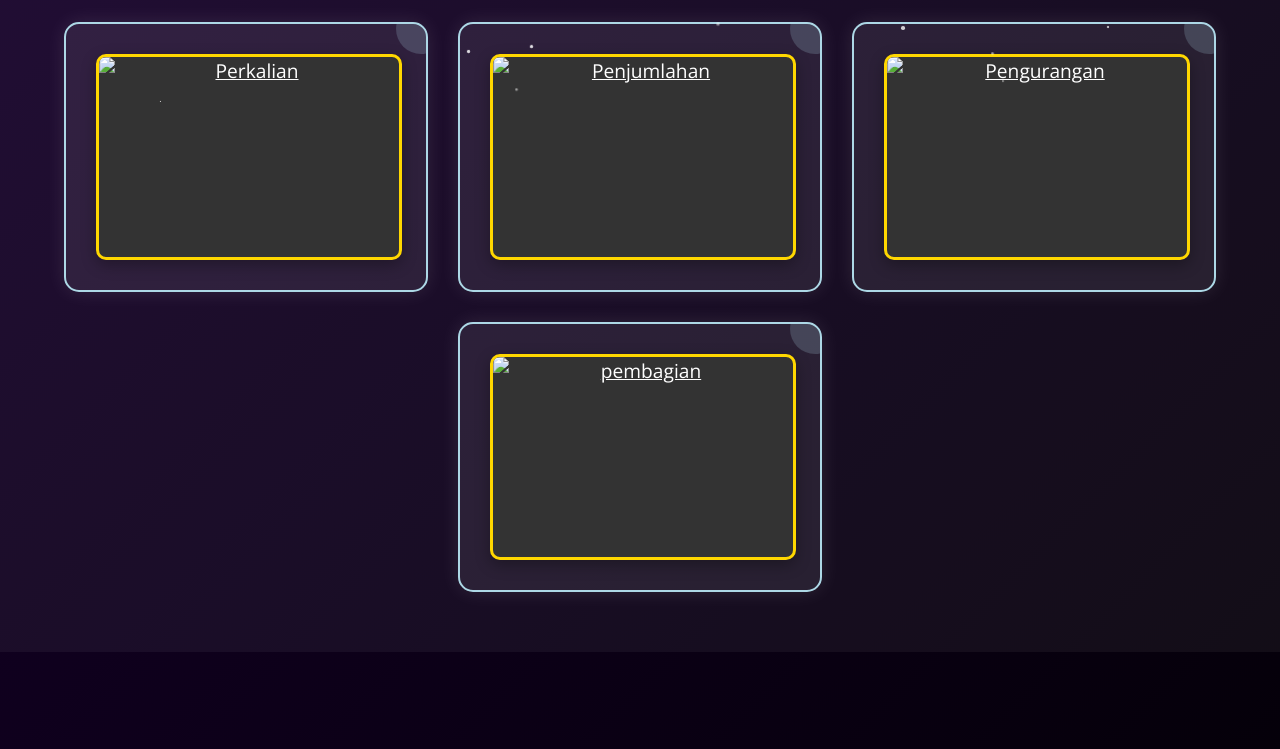
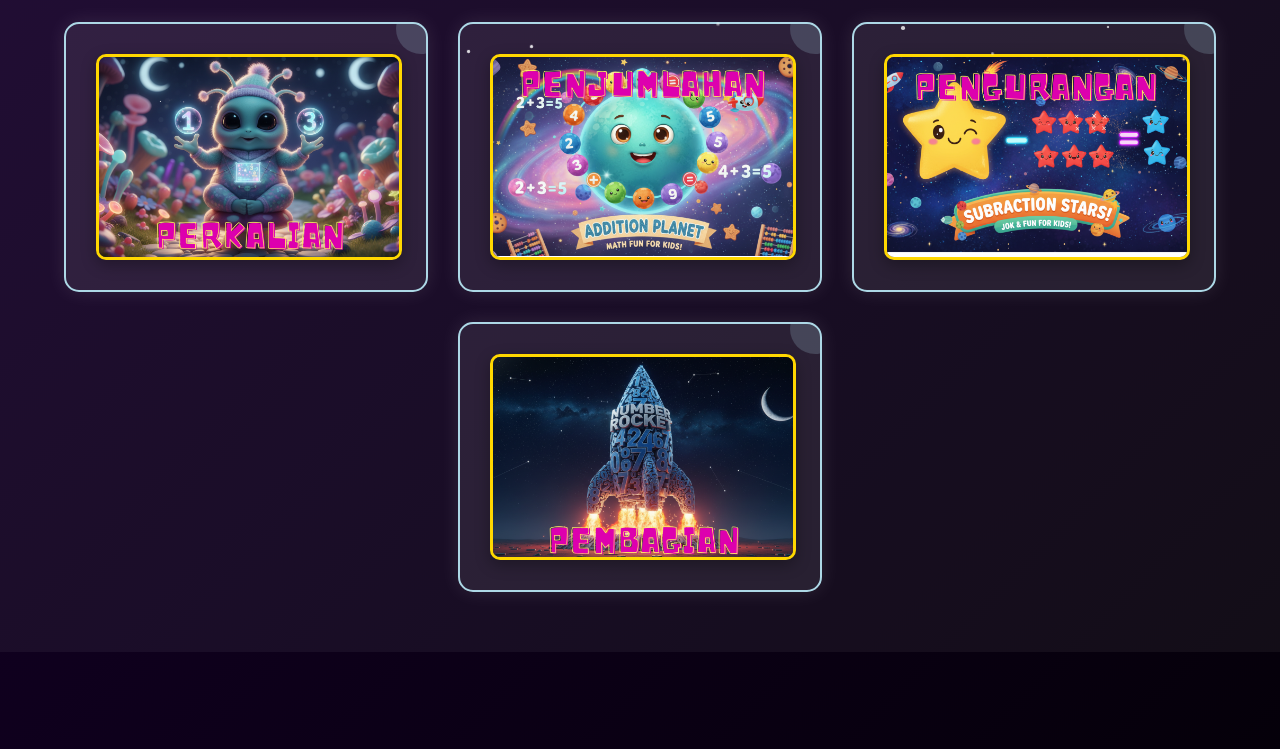
Before and after one commit to Hamami-del/Bel_Matematika_SD_1_Tirtayasa, a plain HTML site: page index.html in a window 1280 px wide. Shown: the part 695-1444 px from the top of the page. Drawn offline with nearby package versions, Linux system fonts and the light colour scheme.

Commit message:
Update index.html

```diff
--- a/index.html
+++ b/index.html
@@ -299,22 +299,22 @@
     <div class="gallery-grid">
 <div class="feature-card">
         <a href="kuis-perkalian.html" class="gallery-item">
-            <img src="img/1.png" alt="Perkalian">
+            <img src="1.png" alt="Perkalian">
         </a>
 </div>
 <div class="feature-card">
         <a href="kuis-penjumlahan.html" class="gallery-item">
-            <img src="img/2.png" alt="Penjumlahan">
+            <img src="2.png" alt="Penjumlahan">
         </a>
 </div>
 <div class="feature-card">
         <a href="kuis-pengurangan.html" class="gallery-item">
-            <img src="img/3.png" alt="Pengurangan">
+            <img src="3.png" alt="Pengurangan">
         </a>
 </div>
 <div class="feature-card">
         <a href="kuis-pembagian.html" class="gallery-item">
-            <img src="img/4.png" alt="pembagian">
+            <img src="4.png" alt="pembagian">
         </a>
 </div>
     </div>
@@ -370,4 +370,5 @@
         }
     </script>
 </body>
+
 </html>
```
